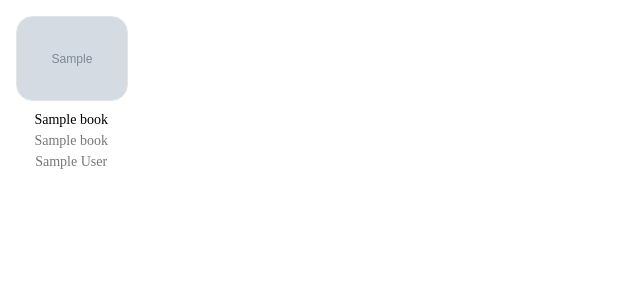
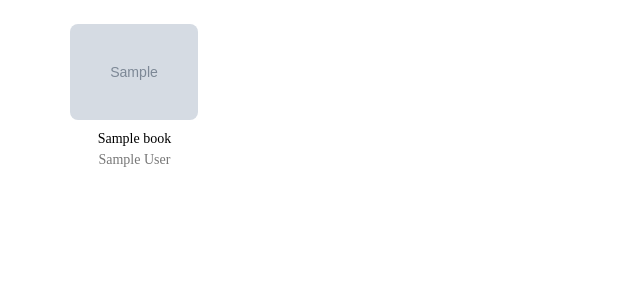
Before and after one commit to Jackevansevo/FlaskBerry, a Flask app: template templates/index.html in a window 1280 px wide. Shown: the part 82-382 px from the top of the page, without its empty margins (0-640 px from the left). Run offline with Flask 2, Linux system fonts and the light colour scheme; the template is opened without the code that fills it: most values are stand-ins (such as "Sample title", 1, 10 or a date in 2020); grey boxes marked "Sample" are stand-in pictures; parts of the project's set-up code (start-up, migrations or seed data) failed here and were passed over; some libraries are stand-ins or nearby versions.

Commit message:
change grid

```diff
--- a/templates/index.html
+++ b/templates/index.html
@@ -3,16 +3,14 @@
 <article>
     <div class="cf pa2">
         {% for book in books %}
-        <div class="fl w-50 w-25-m w-10-l pa2">
+            <div class="fl w-50 w-25-m w-20-l pa3">
                 <a href="{{ book.url() }}" class="db link dim tc">
-                <img src="{{ book.img }}" alt="book.img" class="br4 ba b--black-10 w-100 db"/>
+                    <img src="{{ book.img }}"alt="{{ book.title }} - Book Cover" class="center db br3" style="max-height: 168px; max-width: 128px;"/>
                     <dl class="mt2 f6 lh-copy">
                         <dt class="clip">Title</dt>
                         <dd class="ml0 black truncate w-100">{{ book.title }}</dd>
-                    <dt class="clip">Subtitle</dt>
-                    <dd class="ml0 gray truncate w-100">{{ book.subtitle }} </dd>
                         <dt class="clip">Author</dt>
-                    <dd class="ml0 gray truncate w-100">{{ book.author }} </dd>
+                        <dd class="ml0 gray truncate w-100">{{ book.author }}</dd>
                     </dl>
                 </a>
             </div>
```
Lines whose indentation alone changed are shown as unchanged.
